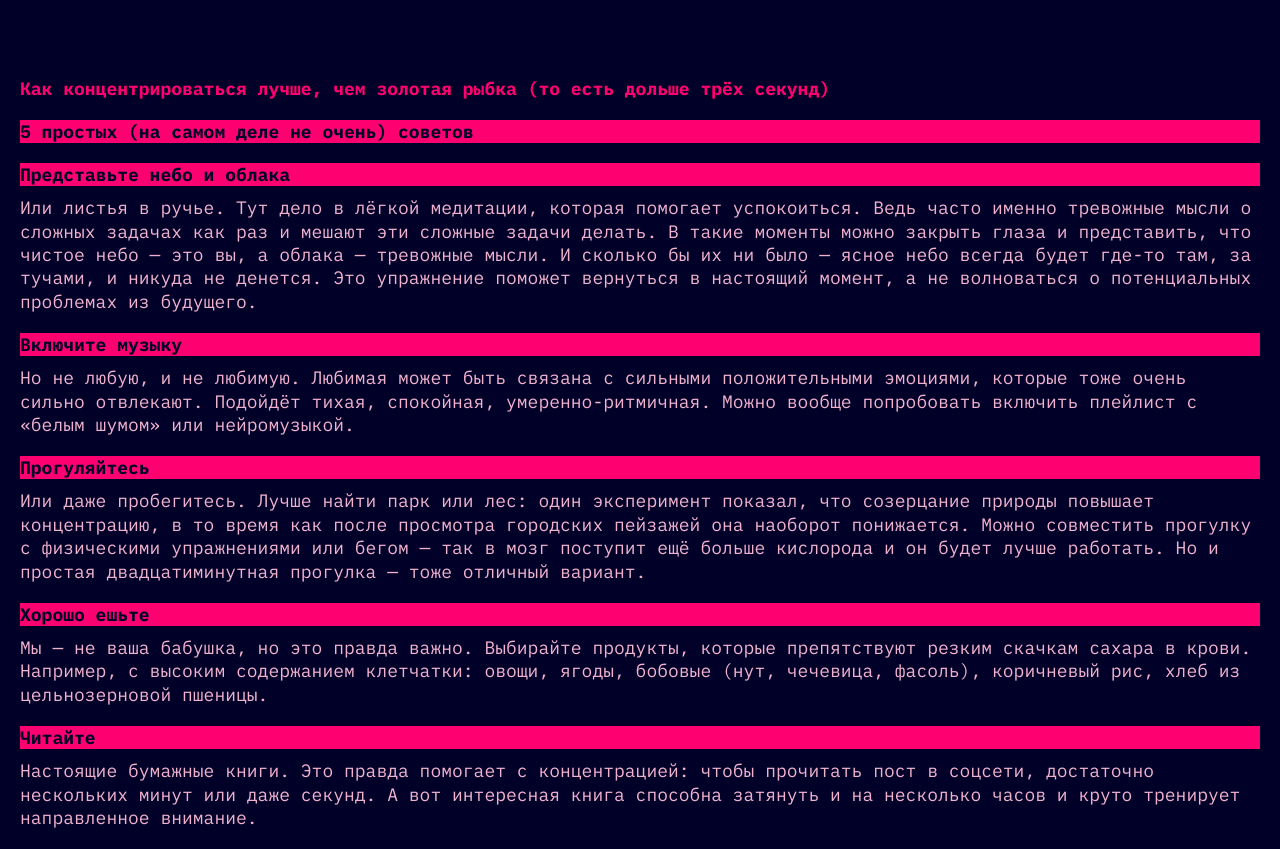
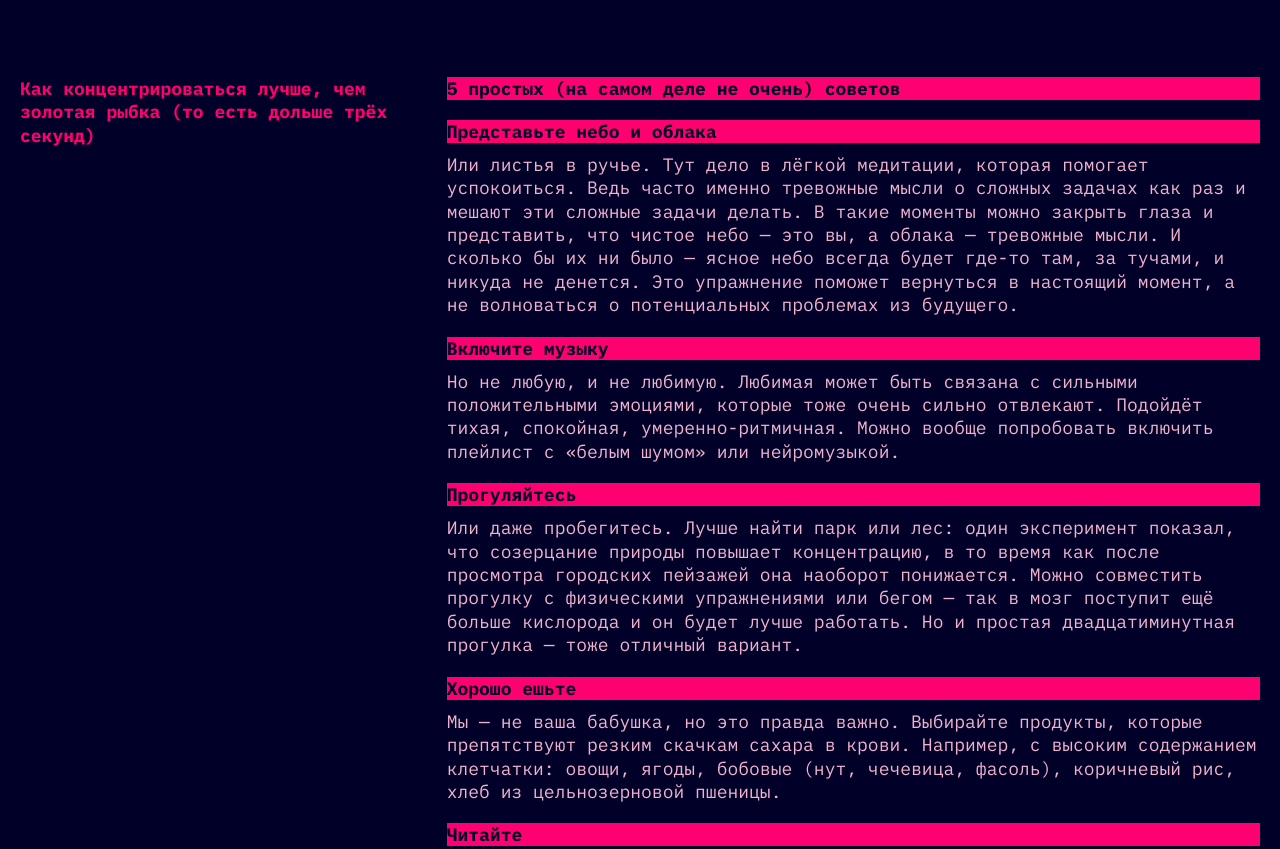
Before and after one commit to NBKRTM/slozhno-sosredotochitsya-fd, a plain HTML site: page index.html in a window 1280 px wide. Shown: the part 1867-2716 px from the top of the page. Drawn offline with Linux system fonts and the light colour scheme.

Commit message:
updated files 6

```diff
--- a/styles/style.css
+++ b/styles/style.css
@@ -277,6 +277,17 @@
   .distractions .main__section__title {
     max-inline-size: 236px;
   }
+
+  .tips {
+    grid-template-columns: 1fr 2fr;
+    column-gap: 20px;
+  }
+
+  .tips .main__section__title {
+    grid-column: 1;
+    grid-row: 1 / span 6;
+    font-size: 18px;
+  }
 }
 
 /* Планшет, ландшафт (от 1024px) */
```
